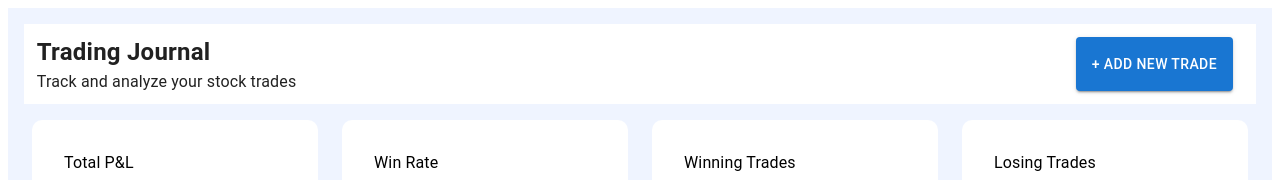
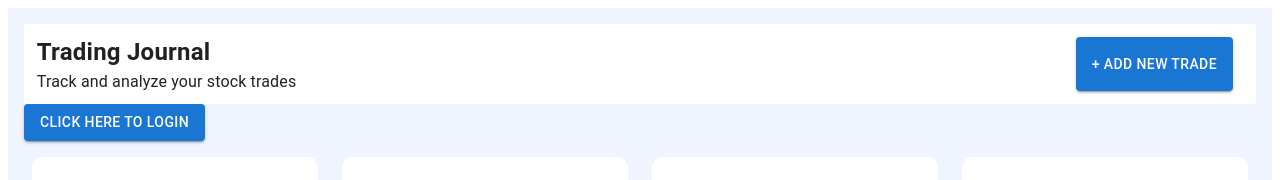
Before and after one commit to KanerA/Trading-journal, a React (Vite) app in the folder apps/frontend/: page / in a window 1280 px wide. Shown: the top 180 px of the page. Built offline with nearby package versions, Linux system fonts and the light colour scheme; no server answers.

Commit message:
remove file extensions

```diff
--- a/apps/frontend/src/main.tsx
+++ b/apps/frontend/src/main.tsx
@@ -2,8 +2,8 @@ import { QueryClient, QueryClientProvider } from '@tanstack/react-query';
 import { StrictMode } from 'react';
 import { createRoot } from 'react-dom/client';
 import { Provider as StoreProvider } from 'react-redux';
-import App from './App.tsx';
-import store from './store/index.ts';
+import App from './App';
+import store from './store/index';
 
 const queryClient = new QueryClient();
 
--- a/apps/frontend/src/pages/MainPage.tsx
+++ b/apps/frontend/src/pages/MainPage.tsx
@@ -1,8 +1,8 @@
-import { Box } from '@mui/material';
+import { Box, Button } from '@mui/material';
 import { useSelector } from 'react-redux';
-import StatsGrid from '../components/StatsGrid/StatsGrid.tsx';
-import Tabs from '../components/Tabs/Tabs.tsx';
-import { getAllTrades } from '../store/selectors/tradeSelector.ts';
+import StatsGrid from '../components/StatsGrid/StatsGrid';
+import Tabs from '../components/Tabs/Tabs';
+import { getAllTrades } from '../store/selectors/tradeSelector';
 
 export interface MainStats {
     totalPnL: number,
@@ -12,14 +12,14 @@ export interface MainStats {
 }
 
 const MainPage = () => {
-
-
     const trades = useSelector(getAllTrades)
 
-
-
+    const onClick = () => { }
     return (
         <Box>
+            <Button variant="contained" color="primary" onClick={onClick}>
+                CLICK HERE TO LOGIN
+            </Button>
             <StatsGrid />
             <Tabs trades={trades} />
         </Box>
```
